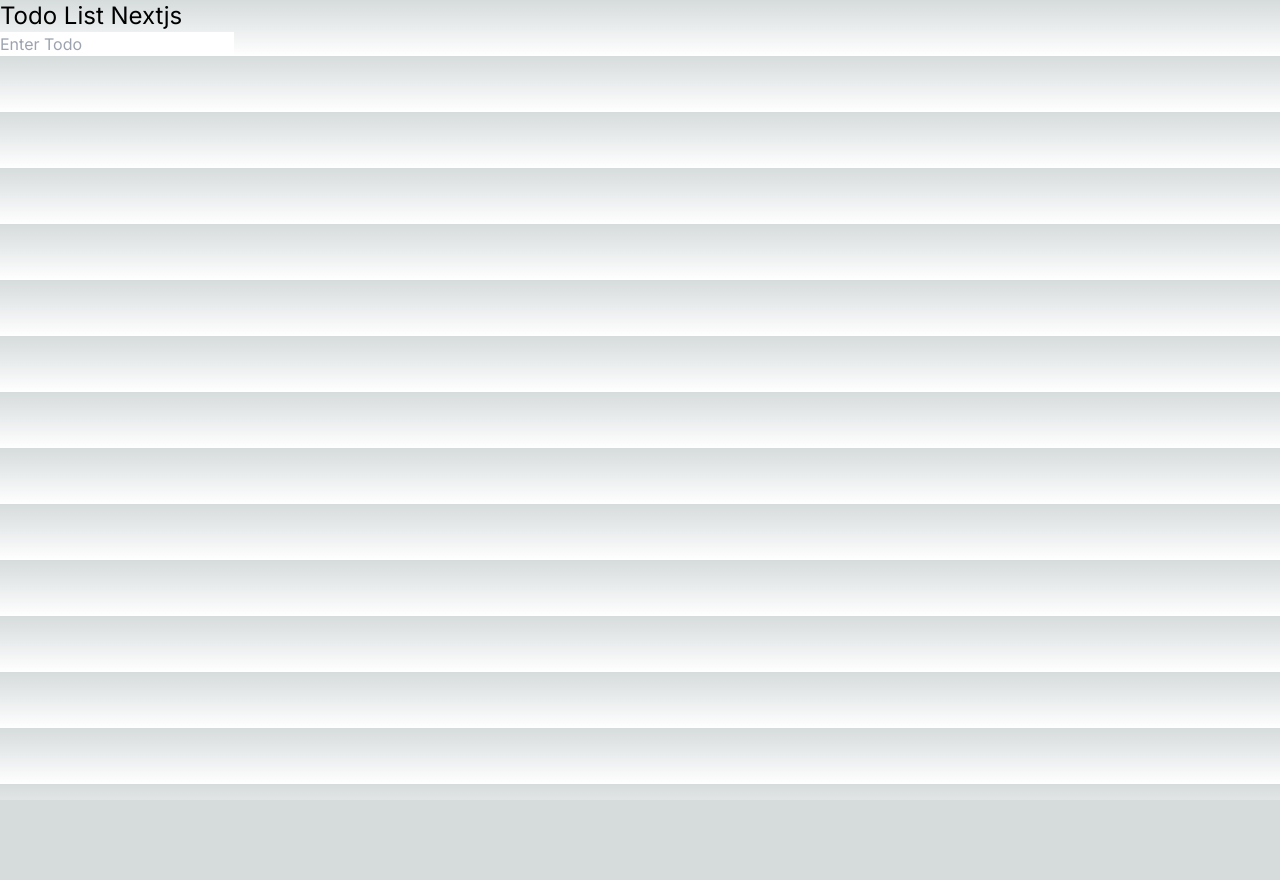
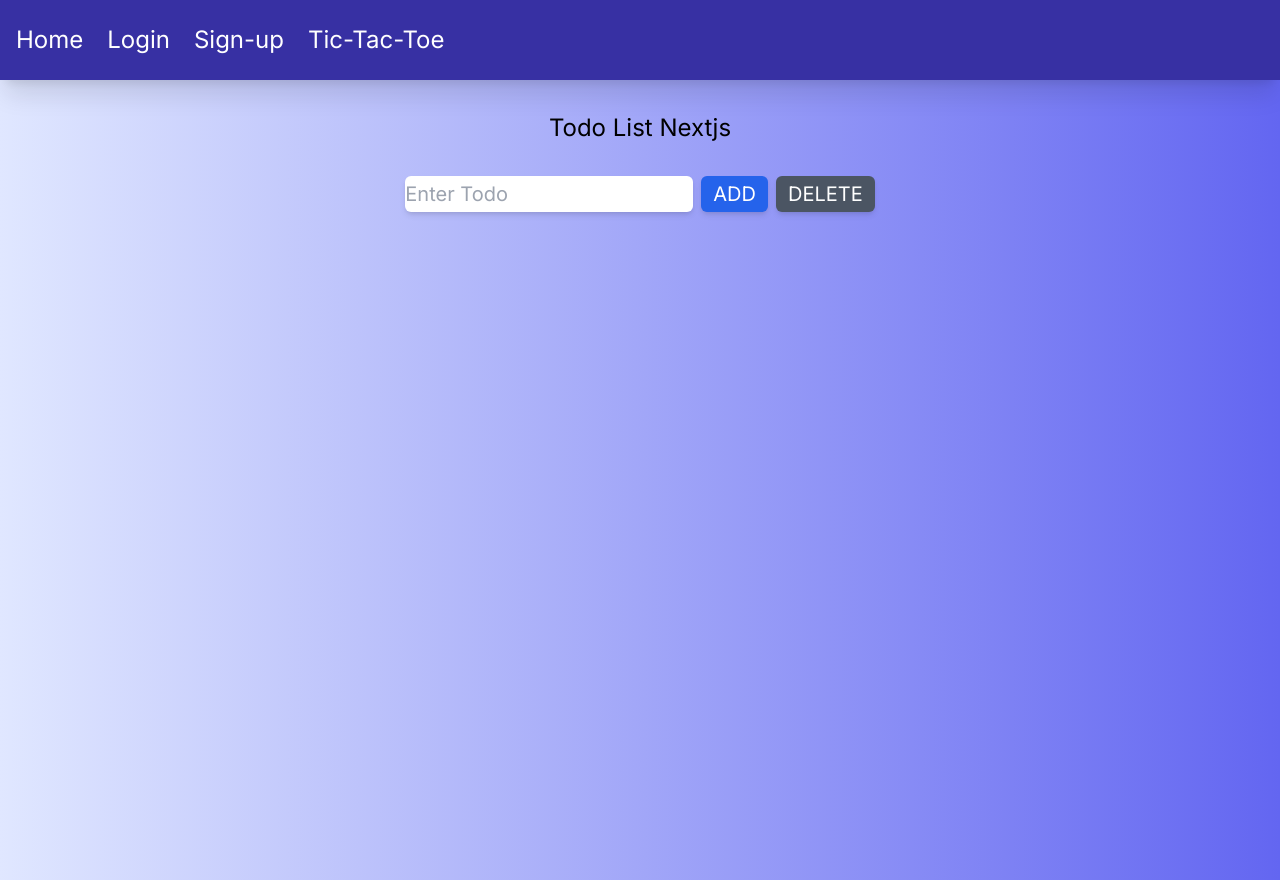
Before and after one commit to chinosj89/nextjs-auth, a Next.js app: page /todos in a window 1280 px wide. Before the commit the page ends 800 px from the top, so only its background shows below. Built offline with nearby package versions, Linux system fonts and the light colour scheme.

Commit message:
comitting - issue with todos not showing while creating frontend css

```diff
--- a/src/app/todos/page.jsx
+++ b/src/app/todos/page.jsx
@@ -1,14 +1,45 @@
+/* eslint-disable react/jsx-key */
 "use client";
 import { useState } from 'react'
+import Layout from '../components/Layout';
 export default function Todos() {
     const [inputText, setInputText] = useState("")
+    const [todos, setTodos] = useState([])
+    return (
+        <Layout>
+            <div className=" min-h-screen flex flex-col items-center gap-8 pt-8 bg-gradient-to-r from-indigo-100 to-indigo-500">
+                <div className="text-2xl">Todo List Nextjs</div>
+                <div className="flex gap-2">
+                    <input
+                        className='text-xl text-black rounded-md shadow-md'
+                        type="text"
+                        placeholder="Enter Todo"
+                        value={inputText}
+                        onChange={(e) => setInputText(e.target.value)}>
+                    </input>
+                    <button className='text-xl shadow-md bg-blue-600 text-white hover:bg-blue-500 rounded-md px-3 py-1'>ADD</button>
+                    <button className='text-xl shadow-md bg-gray-600 text-white hover:bg-gray-500 rounded-md px-3 py-1'>DELETE</button>
+                </div>
+                <div className="w-5/6 flex flex-col gap-2">
+                    {todos.map((todo, index) => {
+                        return (
+                            <div className="bg-violet-600 rounded-md p-2 text-white flex justify-between items-center shadow-lg">
+                                <div className="flex gap-2">
+                                    <input type="checkbox" />
+                                    <div className="text-xl text-white"> Write Code</div>
+                                </div>
+                                <div className="flex gap-2">
+                                    <button className='text-xl shadow-md bg-blue-600 text-white hover:bg-blue-500 rounded-md px-3 py-1'>Edit
+                                    </button>
+                                    <button className='text-xl shadow-md bg-blue-600 text-white hover:bg-blue-500 rounded-md px-3 py-1'>Delete
+                                    </button>
+                                </div>
+                            </div>
+                        );
+                    })}
+                </div>
+            </div>
 
-    return (
-        <div className="">
-            <div className="text-2xl">Todo List Nextjs</div>
-            <div className="">
-                <input type="text" placeholder="Enter Todo" value={inputText} onChange={(e) => setInputText(e.target.value)}></input>
-            </div>
-        </div>
+        </Layout >
     )
 }
```
